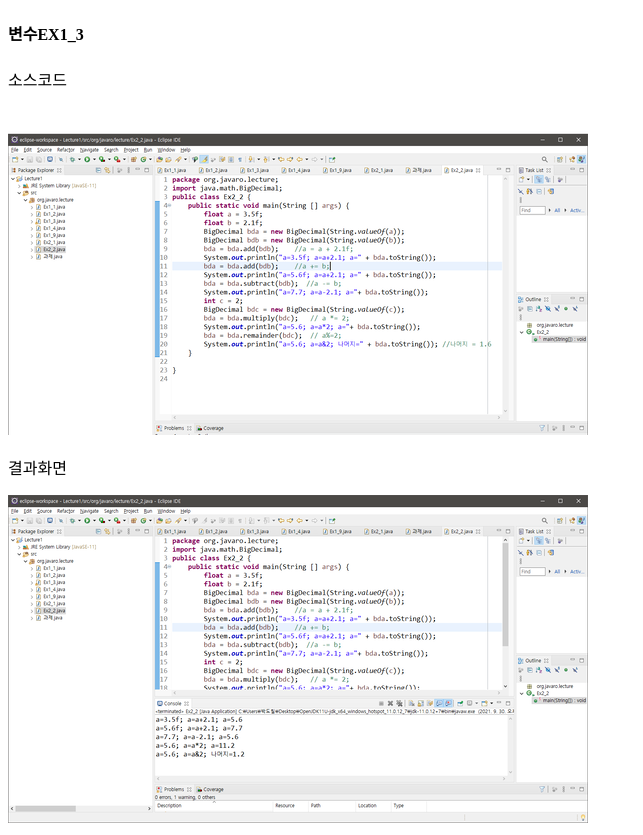
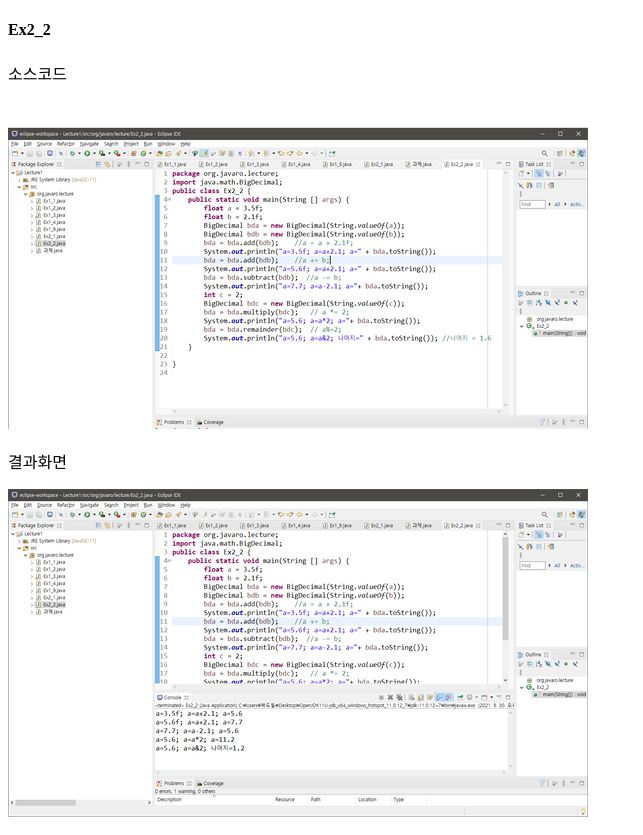
Before and after one commit to parkdoo777/parkdoo777.github.io, a plain HTML site: page Ex2_2.html in a window 1280 px wide. Shown: the whole page, without its empty margins (0-643 px from the left). Drawn offline with nearby package versions, Linux system fonts and the light colour scheme.

Commit message:
Update Ex2_2.html

```diff
--- a/Ex2_2.html
+++ b/Ex2_2.html
@@ -10,7 +10,7 @@
   <script src="https://ajax.googleapis.com/ajax/libs/jquery/3.1.1/jquery.min.js"></script>
   <title>박영규 자바 홈페이지</title></head>
   <body><header></header><section>
-     <h4>변수EX1_3</h4><p>소스코드</p>
+     <h4>Ex2_2</h4><p>소스코드</p>
     <picture>
       <source media="(min-width:768px)"srcset="https://parkdoo777.github.io/Ex2_2 소스코드.png">
       <img src="https://parkdoo777.github.io/20210930 s.png" alt="소스코드"style="width:auto;">
```
